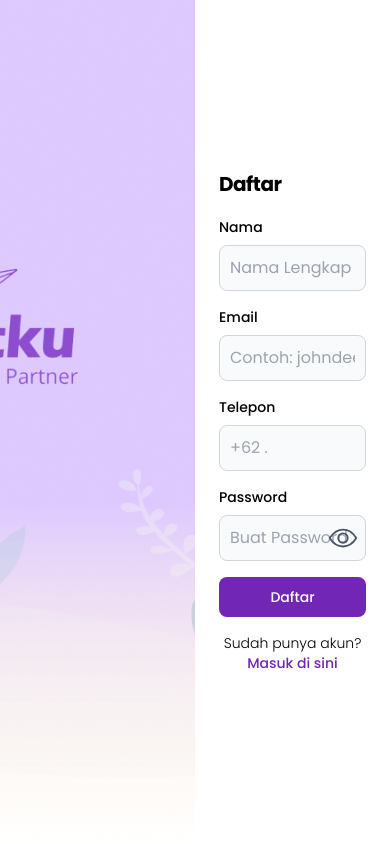
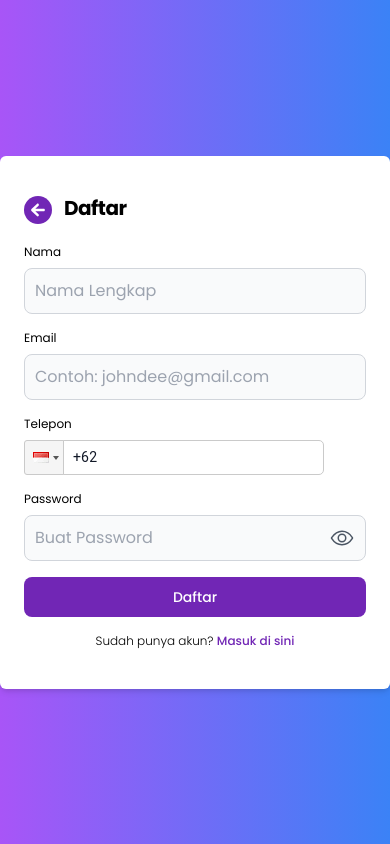
Before and after one commit to BATCH6-KEL3-FINALPROJECT/Kelompok3-Frontend-Final_Project, a React (Vite) app: page /register in a window 390 px wide. Built offline with nearby package versions, Linux system fonts and the light colour scheme; the HTML template or start-up script is replaced by a standard one.

Commit message:
Adding: Responsive Into Register Page

```diff
--- a/package.json
+++ b/package.json
@@ -14,6 +14,7 @@
     "react": "^18.2.0",
     "react-dom": "^18.2.0",
     "react-icons": "^5.2.1",
+    "react-phone-input-2": "^2.15.1",
     "react-router-dom": "^6.23.1"
   },
   "devDependencies": {
--- a/src/index.css
+++ b/src/index.css
@@ -11,3 +11,17 @@
 html {
   scroll-behavior: smooth;
 }
+
+.react-tel-input .form-control {
+  width: 100%;
+  height: 2.5rem;
+  border: 1px solid #d1d5db;
+  border-radius: 0.5rem;
+  padding-left: 3rem;
+  background-color: #f9fafb;
+}
+.react-tel-input .flag-dropdown {
+  border: 1px solid #d1d5db;
+  border-radius: 0.5rem 0 0 0.5rem;
+  background-color: #f9fafb;
+}
--- a/src/pages/Login.jsx
+++ b/src/pages/Login.jsx
@@ -46,7 +46,7 @@ const Login = () => {
 
     if (!user) {
       setIsSuccess(false);
-      setMessage("Alamat email tidak terdaftar!");
+      setMessage("Email atau Nomor tidak terdaftar!");
       setErrors({ email: true, password: false });
     } else if (user.password !== login.password) {
       setIsSuccess(false);
@@ -107,7 +107,7 @@ const Login = () => {
               Email/No Telepon
             </label>
             <input
-              type="email"
+              type="text"
               name="email"
               id="email"
               className={`bg-gray-50 border ${
--- a/src/pages/Register.jsx
+++ b/src/pages/Register.jsx
@@ -1,43 +1,100 @@
-import React, { useState } from "react";
+import React, { useEffect, useState } from "react";
 import { Link, useNavigate } from "react-router-dom";
+import { IoMdArrowRoundBack, IoMdCheckmarkCircle } from "react-icons/io";
 import { IoEyeOffOutline, IoEyeOutline } from "react-icons/io5";
+import PhoneInput from "react-phone-input-2";
+import "react-phone-input-2/lib/style.css";
 
 const Register = () => {
+  const [isSuccess, setIsSuccess] = useState(null);
+  const [message, setMessage] = useState("");
+  const [showPassword, setShowPassword] = useState(false);
   const [registerData, setRegisterData] = useState({
     nama: "",
     email: "",
     telepon: "",
     password: "",
   });
-  const [showPassword, setShowPassword] = useState(false);
+  const [errors, setErrors] = useState({
+    nama: false,
+    email: false,
+    telepon: false,
+    password: false,
+  });
   const navigate = useNavigate();
+
+  useEffect(() => {
+    if (isSuccess) {
+      const timer = setTimeout(() => {
+        navigate("/login");
+      }, 3000);
+      return () => clearTimeout(timer);
+    }
+  }, [isSuccess, navigate]);
+
+  const handleChange = (e) => {
+    const { name, value } = e.target;
+    setRegisterData((prev) => ({ ...prev, [name]: value }));
+  };
+
+  const handlePhoneChange = (value) => {
+    setRegisterData((prev) => ({ ...prev, telepon: value }));
+  };
 
   const handleSubmit = async (event) => {
     event.preventDefault();
+
+    if (registerData.password.length < 8) {
+      setErrors((prevErrors) => ({ ...prevErrors, password: true }));
+      setIsSuccess(false);
+      setMessage("Password min 8 karakter!");
+    } else {
+      setErrors((prevErrors) => ({ ...prevErrors, password: false }));
+    }
+
+    setIsSuccess(true);
+    setMessage("Login berhasil!");
   };
 
   return (
-    <div className="min-h-screen flex">
-      <div className="w-1/2 h-screen">
+    <div className="min-h-screen flex flex-col md:flex-row">
+      <div className="hidden md:block w-1/2 h-screen">
         <img
           src="/Auth_Side_Background.png"
           alt="Auth Background"
           className="w-full h-full object-cover"
         />
       </div>
-      <div className="w-1/2 flex items-center justify-center bg-white h-screen">
+      {isSuccess && (
+        <>
+          <div className="fixed inset-0 bg-black opacity-50 z-40"></div>
+          <div className="fixed flex flex-col items-center justify-center top-1/2 left-1/2 transform -translate-x-1/2 -translate-y-1/2 bg-white p-20 px-40 rounded-md shadow-md z-50">
+            <IoMdCheckmarkCircle className="text-green-500 text-8xl md:text-9xl" />
+            <h2 className="text-center text-green-500 font-bold text-3xl md:text-4xl">
+              Register berhasil
+            </h2>
+          </div>
+        </>
+      )}
+      <div className="w-full md:w-1/2 flex items-center justify-center bg-gradient-to-r from-purple-500 to-blue-500 md:from-white md:to-white h-screen">
         <form
-          className="space-y-4 md:space-y-6 w-full max-w-md p-6"
+          className="space-y-4 md:space-y-6 w-full max-w-md p-6 py-10 bg-white md:bg-transparent rounded-md md:rounded-none shadow-md md:shadow-none"
           onSubmit={handleSubmit}
           method="POST"
         >
-          <h1 className="text-xl font-bold mb-5 leading-tight tracking-tight text-black md:text-2xl">
+          <h1 className="text-xl font-bold mb-5 leading-tight tracking-tight flex gap-3 text-black md:text-2xl">
+            <Link
+              to="/"
+              className="bg-[#7126B5] rounded-full p-1 text-white hover:bg-[#7126B5]/90"
+            >
+              <IoMdArrowRoundBack />
+            </Link>
             Daftar
           </h1>
           <div>
             <label
               htmlFor="nama"
-              className="block mb-2 text-sm font-medium text-black"
+              className="block mb-2 text-xs font-normal text-black"
             >
               Nama
             </label>
@@ -48,16 +105,14 @@ const Register = () => {
               className="bg-gray-50 border border-gray-300 text-gray-900 sm:text-sm rounded-lg block w-full p-2.5"
               placeholder="Nama Lengkap"
               value={registerData.nama}
-              onChange={(e) =>
-                setRegisterData({ ...registerData, nama: e.target.value })
-              }
+              onChange={handleChange}
               required
             />
           </div>
           <div>
             <label
               htmlFor="email"
-              className="block mb-2 text-sm font-medium text-black"
+              className="block mb-2 text-xs font-normal text-black"
             >
               Email
             </label>
@@ -68,9 +123,7 @@ const Register = () => {
               className="bg-gray-50 border border-gray-300 text-gray-900 sm:text-sm rounded-lg block w-full p-2.5"
               placeholder="Contoh: johndee@gmail.com"
               value={registerData.email}
-              onChange={(e) =>
-                setRegisterData({ ...registerData, email: e.target.value })
-              }
+              onChange={handleChange}
               required
               autoComplete="email"
             />
@@ -78,27 +131,27 @@ const Register = () => {
           <div>
             <label
               htmlFor="telepon"
-              className="block mb-2 text-sm font-medium text-black"
+              className="block mb-2 text-xs font-normal text-black"
             >
               Telepon
             </label>
-            <input
-              type="tel"
-              name="telepon"
-              id="telepon"
-              className="bg-gray-50 border border-gray-300 text-gray-900 sm:text-sm rounded-lg block w-full p-2.5"
-              placeholder="+62 . "
+            <PhoneInput
+              country={"id"}
               value={registerData.telepon}
-              onChange={(e) =>
-                setRegisterData({ ...registerData, telepon: e.target.value })
-              }
-              required
+              onChange={handlePhoneChange}
+              inputProps={{
+                name: "telepon",
+                required: true,
+                autoFocus: false,
+              }}
+              containerClass="w-full"
+              inputClass="w-full bg-gray-50 border border-gray-300 text-gray-900 sm:text-sm rounded-lg p-2.5"
             />
           </div>
           <div className="relative">
             <label
               htmlFor="password"
-              className="block mb-2 text-sm font-medium text-black"
+              className="block mb-2 text-xs font-normal text-black"
             >
               Password
             </label>
@@ -107,17 +160,17 @@ const Register = () => {
               name="password"
               id="password"
               placeholder="Buat Password"
-              className="bg-gray-50 border border-gray-300 text-gray-900 sm:text-sm rounded-lg block w-full p-2.5"
+              className={`bg-gray-50 border ${
+                errors.password ? "border-red-500" : "border-gray-300"
+              } text-gray-900 sm:text-sm rounded-lg block w-full p-2.5 focus:outline-none focus:border-cyan-500`}
               value={registerData.password}
-              onChange={(e) =>
-                setRegisterData({ ...registerData, password: e.target.value })
-              }
+              onChange={handleChange}
               required
               autoComplete="new-password"
             />
             <button
               type="button"
-              className="absolute top-7 right-0 text-3xl flex items-center p-2 text-gray-600"
+              className="absolute top-1/2 transform right-3 text-2xl text-gray-600"
               onClick={() => setShowPassword(!showPassword)}
             >
               {showPassword ? <IoEyeOffOutline /> : <IoEyeOutline />}
@@ -129,7 +182,7 @@ const Register = () => {
           >
             Daftar
           </button>
-          <p className="text-sm font-light text-black text-center">
+          <p className="text-xs font-light text-black text-center">
             Sudah punya akun?{" "}
             <Link
               to="/login"
@@ -138,6 +191,17 @@ const Register = () => {
               Masuk di sini
             </Link>
           </p>
+          {isSuccess !== null && (
+            <div className="flex justify-center mt-4">
+              <div
+                className={`${
+                  isSuccess ? "bg-[#73CA5C]" : "bg-[#FF0000]"
+                } text-center text-white text-sm font-medium px-6 py-4 rounded-xl inline-block`}
+              >
+                <h1>{message}</h1>
+              </div>
+            </div>
+          )}
         </form>
       </div>
     </div>
--- a/src/pages/Reset.jsx
+++ b/src/pages/Reset.jsx
@@ -88,7 +88,7 @@ const Reset = () => {
           <div>
             <h1 className="text-xl font-bold mb-5 leading-tight tracking-tight flex gap-3 text-black md:text-2xl">
               <Link
-                to="/"
+                to="/login"
                 className="bg-[#7126B5] rounded-full p-1 text-white hover:bg-[#7126B5]/90"
               >
                 <IoMdArrowRoundBack />
```
Also changed, not shown: 1 other file (tests, documents, lock files or other folders).
